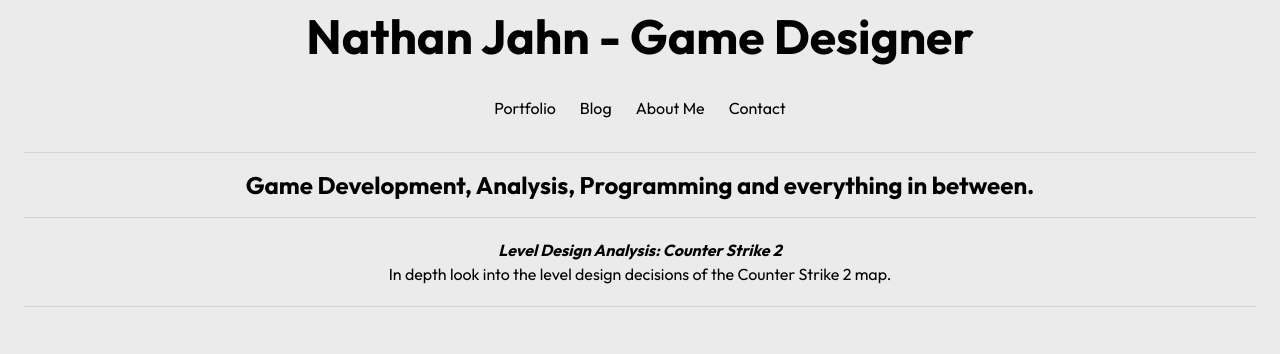
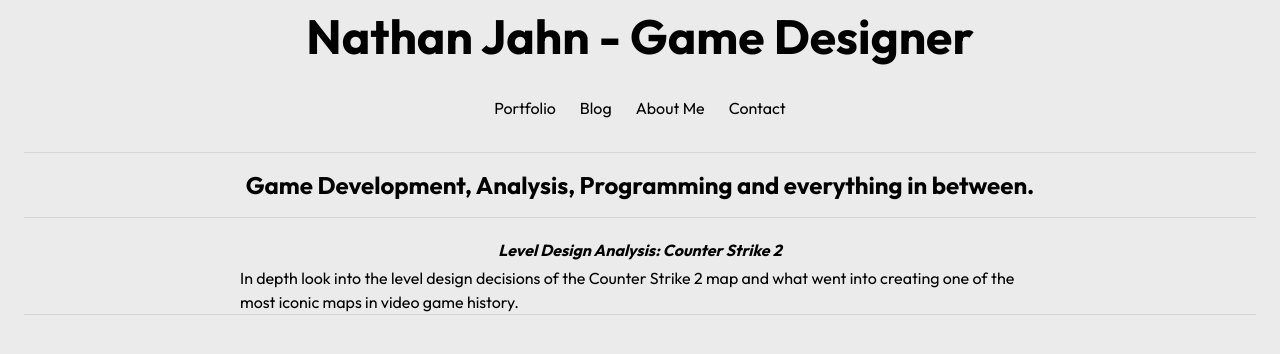
Before and after one commit to njahn88/njahn88.github.io, a React (Vite) app: page /Blog in a window 1280 px wide. Shown: the top 354 px of the page. Built offline with nearby package versions, Linux system fonts and the light colour scheme.

Commit message:
files for upload

```diff
--- a/package.json
+++ b/package.json
@@ -1,10 +1,13 @@
 {
+  "homepage": "https://njahn88.github.io/Portfolio",
   "name": "portfolio",
   "private": true,
   "version": "0.0.0",
   "type": "module",
   "scripts": {
     "dev": "vite",
+    "predeploy": "npm run build",
+    "deploy": "gh-pages -d build",
     "build": "vite build",
     "lint": "eslint .",
     "preview": "vite preview"
--- a/src/pages/Blog.jsx
+++ b/src/pages/Blog.jsx
@@ -4,7 +4,7 @@ export default function Blog(){
     return(
         <>
             <div className={'flex justify-center items-center flex-wrap'}>
-                <BlogPost title={'Level Design Analysis: Counter Strike 2'}  description={'In depth look into the level design decisions of the Counter Strike 2 map.'}/>
+                <BlogPost title={'Level Design Analysis: Counter Strike 2'}  description={'In depth look into the level design decisions of the Counter Strike 2 map and what went into creating one of the most iconic maps in video game history.' }/>
                 <hr className={'border-gray-300 mx-6 w-full'} />
             </div>
         </>
```
Also changed, not shown: 1 other file (tests, documents, lock files or other folders).
